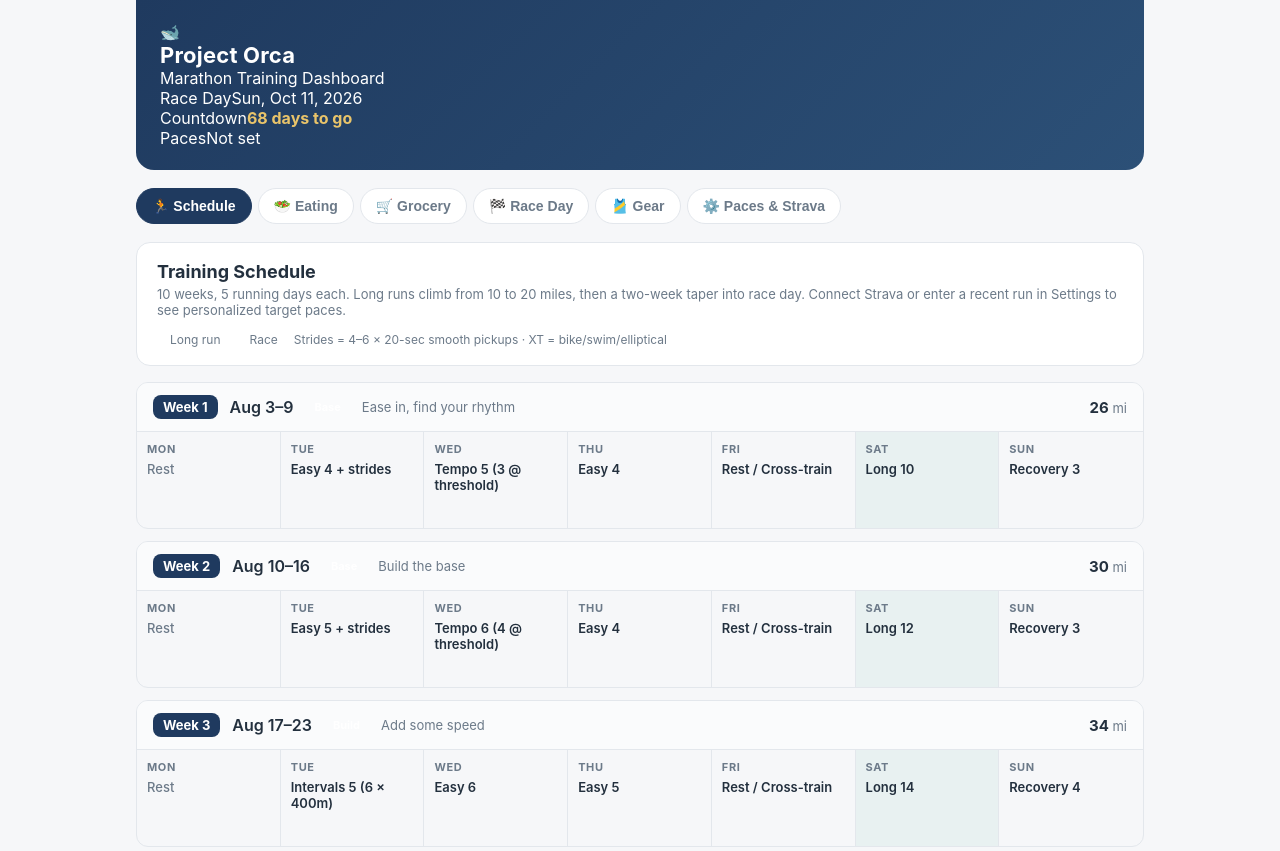
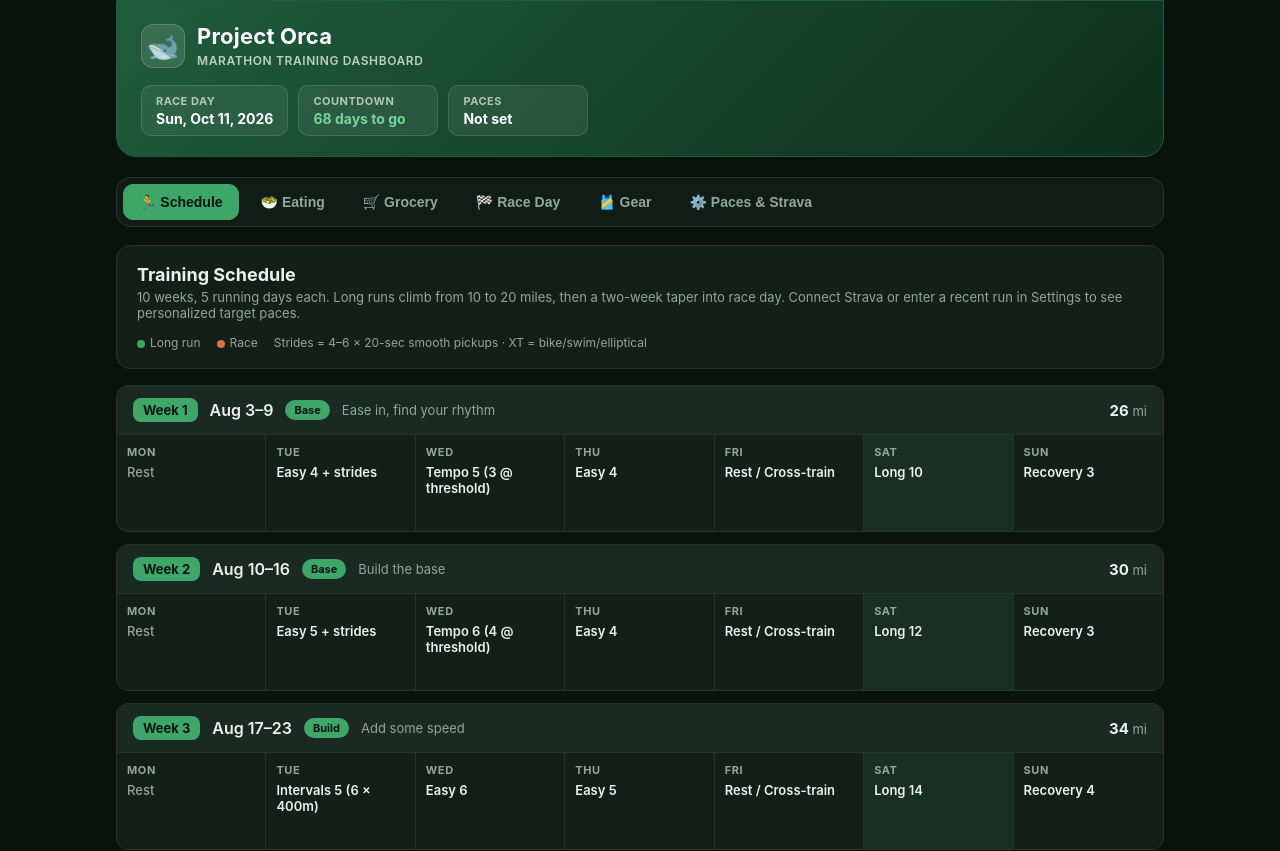
Before and after one commit to HdruryUT/Project-Orca, a React (Vite) app: page / in a window 1280 px wide. Shown: the top 851 px of the page. Built offline with nearby package versions, Linux system fonts and the light colour scheme.

Commit message:
Update styles.css

```diff
--- a/src/styles.css
+++ b/src/styles.css
@@ -1,13 +1,29 @@
 :root {
-  --navy: #1f3a5f;
-  --teal: #2a9d8f;
-  --orange: #e76f51;
-  --sand: #e9c46a;
-  --bg: #f6f7f9;
-  --card: #ffffff;
-  --line: #e3e7ec;
-  --text: #23303e;
-  --muted: #6c7a89;
+  /* Forest green brand palette (dark mode only) */
+  --primary: #3fa66a;
+  --primary-dark: #1f5c3c;
+  --primary-light: #74d69c;
+  --primary-ink: #08150e;
+
+  --warn: #d9a441;
+  --danger: #d9704a;
+
+  --bg: #0a120d;
+  --surface: #101c15;
+  --card: #141f19;
+  --card-alt: #1a2921;
+  --line: #24352b;
+  --text: #e9f2ec;
+  --muted: #8fa89a;
+
+  --phase-base: var(--primary);
+  --phase-build: var(--primary);
+  --phase-cutback: var(--warn);
+  --phase-peak: var(--danger);
+  --phase-taper: var(--warn);
+  --phase-race: var(--danger);
+
+  color-scheme: dark;
 }
 
 * { box-sizing: border-box; }
@@ -20,35 +36,74 @@ body {
   -webkit-font-smoothing: antialiased;
 }
 
-.app { max-width: 1040px; margin: 0 auto; padding: 0 16px 64px; }
+.app { max-width: 1080px; margin: 0 auto; padding: 0 16px 64px; }
 
 /* Header */
 .header {
-  background: linear-gradient(135deg, var(--navy), #2c5077);
+  background: linear-gradient(135deg, var(--primary-dark), #0f2d1e);
+  border: 1px solid var(--primary-dark);
   color: #fff;
-  border-radius: 0 0 18px 18px;
-  padding: 22px 24px;
-  margin-bottom: 18px;
+  border-radius: 0 0 20px 20px;
+  padding: 22px 24px 20px;
+  margin-bottom: 20px;
 }
-.header h1 { margin: 0; font-size: 22px; letter-spacing: 0.2px; }
-.header .meta { margin-top: 6px; font-size: 13px; opacity: 0.9; display: flex; gap: 18px; flex-wrap: wrap; }
-.countdown { font-weight: 700; color: var(--sand); }
+.brand { display: flex; align-items: center; gap: 12px; }
+.brand-mark {
+  font-size: 26px;
+  width: 44px; height: 44px;
+  display: flex; align-items: center; justify-content: center;
+  background: rgba(255, 255, 255, 0.12);
+  border: 1px solid rgba(255, 255, 255, 0.18);
+  border-radius: 12px;
+  flex-shrink: 0;
+}
+.brand-text h1 { margin: 0; font-size: 22px; letter-spacing: 0.2px; }
+.brand-sub { font-size: 12px; color: rgba(255, 255, 255, 0.72); text-transform: uppercase; letter-spacing: 0.6px; font-weight: 600; }
+
+.stat-row {
+  margin-top: 16px;
+  display: flex;
+  gap: 10px;
+  flex-wrap: wrap;
+}
+.stat {
+  display: flex;
+  flex-direction: column;
+  gap: 2px;
+  background: rgba(255, 255, 255, 0.07);
+  border: 1px solid rgba(255, 255, 255, 0.12);
+  border-radius: 10px;
+  padding: 8px 14px;
+  min-width: 140px;
+}
+.stat-label { font-size: 11px; text-transform: uppercase; letter-spacing: 0.5px; color: rgba(255, 255, 255, 0.65); font-weight: 700; }
+.stat-value { font-size: 14px; font-weight: 700; }
+.stat-value.countdown { color: var(--primary-light); }
 
 /* Tabs */
-.tabs { display: flex; gap: 6px; flex-wrap: wrap; margin-bottom: 18px; }
+.tabs {
+  display: flex;
+  gap: 6px;
+  flex-wrap: wrap;
+  margin-bottom: 18px;
+  background: var(--surface);
+  border: 1px solid var(--line);
+  border-radius: 14px;
+  padding: 6px;
+}
 .tab-btn {
-  border: 1px solid var(--line);
-  background: var(--card);
+  border: 1px solid transparent;
+  background: transparent;
   color: var(--muted);
   padding: 9px 15px;
-  border-radius: 999px;
+  border-radius: 10px;
   font-size: 14px;
   font-weight: 600;
   cursor: pointer;
   transition: all 0.15s;
 }
-.tab-btn:hover { border-color: var(--teal); color: var(--teal); }
-.tab-btn.active { background: var(--navy); border-color: var(--navy); color: #fff; }
+.tab-btn:hover { border-color: var(--primary); color: var(--primary-light); }
+.tab-btn.active { background: var(--primary); border-color: var(--primary); color: var(--primary-ink); }
 
 /* Cards */
 .card {
@@ -61,7 +116,7 @@ body {
 .card h2 { margin: 0 0 4px; font-size: 18px; }
 .card .sub { color: var(--muted); font-size: 13px; margin-bottom: 14px; }
 
-.section-title { font-size: 15px; font-weight: 700; color: var(--navy); margin: 18px 0 8px; }
+.section-title { font-size: 15px; font-weight: 700; color: var(--primary-light); margin: 18px 0 8px; }
 
 /* Week block */
 .week {
@@ -69,21 +124,22 @@ body {
   border-radius: 12px;
   margin-bottom: 12px;
   overflow: hidden;
+  background: var(--card);
 }
 .week-head {
   display: flex; align-items: center; gap: 12px;
   padding: 12px 16px;
-  background: #fafbfc;
+  background: var(--card-alt);
   border-bottom: 1px solid var(--line);
 }
 .week-badge {
-  background: var(--navy); color: #fff;
+  background: var(--primary); color: var(--primary-ink);
   border-radius: 8px; padding: 4px 10px;
   font-weight: 700; font-size: 13px; white-space: nowrap;
 }
 .week-dates { font-weight: 600; }
 .week-focus { color: var(--muted); font-size: 13px; }
-.phase-pill { font-size: 11px; font-weight: 700; color: #fff; padding: 3px 9px; border-radius: 999px; }
+.phase-pill { font-size: 11px; font-weight: 700; color: var(--primary-ink); padding: 3px 9px; border-radius: 999px; }
 .week-total { margin-left: auto; font-size: 13px; color: var(--muted); white-space: nowrap; }
 .week-total b { color: var(--text); font-size: 15px; }
 
@@ -96,10 +152,10 @@ body {
 .day:last-child { border-right: none; }
 .day .dow { font-size: 11px; text-transform: uppercase; letter-spacing: 0.6px; color: var(--muted); font-weight: 700; }
 .day .wk-label { font-size: 13px; font-weight: 600; margin-top: 5px; line-height: 1.25; }
-.day .wk-pace { font-size: 12px; color: var(--teal); margin-top: 6px; font-weight: 600; }
+.day .wk-pace { font-size: 12px; color: var(--primary-light); margin-top: 6px; font-weight: 600; }
 .day.rest .wk-label { color: var(--muted); font-weight: 500; }
-.day.long { background: rgba(42,157,143,0.07); }
-.day.race { background: rgba(231,111,81,0.10); }
+.day.long { background: rgba(63, 166, 106, 0.12); }
+.day.race { background: rgba(217, 112, 74, 0.14); }
 .dot { display:inline-block; width:8px; height:8px; border-radius:50%; margin-right:5px; vertical-align:middle; }
 
 @media (max-width: 760px) {
@@ -110,19 +166,19 @@ body {
 /* Tables */
 table.grid { width: 100%; border-collapse: collapse; font-size: 14px; }
 table.grid th, table.grid td { text-align: left; padding: 10px 12px; border-bottom: 1px solid var(--line); vertical-align: top; }
-table.grid th { background: var(--teal); color: #fff; font-size: 12px; text-transform: uppercase; letter-spacing: 0.5px; }
-table.grid tr:nth-child(even) td { background: #fafbfc; }
-table.grid td.when { font-weight: 700; color: var(--navy); white-space: nowrap; }
+table.grid th { background: var(--primary); color: var(--primary-ink); font-size: 12px; text-transform: uppercase; letter-spacing: 0.5px; }
+table.grid tr:nth-child(even) td { background: var(--card-alt); }
+table.grid td.when { font-weight: 700; color: var(--primary-light); white-space: nowrap; }
 
 /* Checklists */
 .check-group { margin-bottom: 16px; }
-.check-group h3 { font-size: 13px; text-transform: uppercase; letter-spacing: 0.6px; color: #fff; background: var(--teal); border-radius: 8px; padding: 7px 12px; margin: 0 0 8px; }
+.check-group h3 { font-size: 13px; text-transform: uppercase; letter-spacing: 0.6px; color: var(--primary-ink); background: var(--primary); border-radius: 8px; padding: 7px 12px; margin: 0 0 8px; }
 .check {
   display: flex; align-items: flex-start; gap: 10px;
   padding: 8px 10px; border-radius: 8px; cursor: pointer;
 }
-.check:hover { background: #fafbfc; }
-.check input { margin-top: 3px; width: 16px; height: 16px; accent-color: var(--teal); cursor: pointer; }
+.check:hover { background: var(--card-alt); }
+.check input { margin-top: 3px; width: 16px; height: 16px; accent-color: var(--primary); cursor: pointer; }
 .check .name { font-weight: 600; }
 .check .note { color: var(--muted); font-size: 13px; }
 .check.done .name, .check.done .note { text-decoration: line-through; opacity: 0.55; }
@@ -131,39 +187,42 @@ table.grid td.when { font-weight: 700; color: var(--navy); white-space: nowrap;
 .grocery-cols .check-group { break-inside: avoid; }
 
 .progress { font-size: 13px; color: var(--muted); margin-bottom: 10px; }
-.progress b { color: var(--teal); }
+.progress b { color: var(--primary-light); }
 .btn {
-  border: none; background: var(--teal); color: #fff;
+  border: none; background: var(--primary); color: var(--primary-ink);
   padding: 9px 16px; border-radius: 9px; font-weight: 600; cursor: pointer; font-size: 14px;
 }
-.btn:hover { background: #248277; }
-.btn.ghost { background: #fff; color: var(--navy); border: 1px solid var(--line); }
-.btn.ghost:hover { border-color: var(--teal); color: var(--teal); }
+.btn:hover { background: var(--primary-light); }
+.btn.ghost { background: transparent; color: var(--text); border: 1px solid var(--line); }
+.btn.ghost:hover { border-color: var(--primary); color: var(--primary-light); }
 .btn.small { padding: 6px 12px; font-size: 13px; }
 .btn-row { display: flex; gap: 10px; flex-wrap: wrap; margin-top: 6px; }
 
 .input, .select {
+  background: var(--card-alt);
+  color: var(--text);
   border: 1px solid var(--line); border-radius: 9px; padding: 9px 11px; font-size: 14px; width: 100%;
 }
+.input::placeholder { color: var(--muted); }
 .field { margin-bottom: 12px; }
 .field label { display: block; font-size: 13px; font-weight: 600; margin-bottom: 5px; }
 .field .hint { font-size: 12px; color: var(--muted); margin-top: 4px; }
 
 .zones-grid { display: grid; grid-template-columns: repeat(auto-fit, minmax(150px, 1fr)); gap: 10px; margin-top: 12px; }
 .zone {
-  border: 1px solid var(--line); border-radius: 10px; padding: 10px 12px; background: #fafbfc;
+  border: 1px solid var(--line); border-radius: 10px; padding: 10px 12px; background: var(--card-alt);
 }
 .zone .z-label { font-size: 12px; color: var(--muted); text-transform: uppercase; letter-spacing: 0.5px; }
-.zone .z-pace { font-size: 18px; font-weight: 700; color: var(--navy); }
+.zone .z-pace { font-size: 18px; font-weight: 700; color: var(--primary-light); }
 .zone .z-unit { font-size: 12px; color: var(--muted); }
 
 .banner {
   border-radius: 10px; padding: 12px 14px; font-size: 13px; margin-bottom: 14px;
 }
-.banner.info { background: rgba(42,157,143,0.1); color: #1c6c62; }
-.banner.warn { background: rgba(231,111,81,0.12); color: #b24a30; }
-.banner.strava { background: #fff3ec; color: #b24a30; border: 1px solid #f6d3c3; }
+.banner.info { background: rgba(63, 166, 106, 0.14); color: var(--primary-light); border: 1px solid rgba(63, 166, 106, 0.3); }
+.banner.warn { background: rgba(217, 112, 74, 0.14); color: #f0b79a; border: 1px solid rgba(217, 112, 74, 0.32); }
+.banner.strava { background: rgba(217, 112, 74, 0.12); color: #f0b79a; border: 1px solid rgba(217, 112, 74, 0.32); }
 
-.callout { border-left: 4px solid var(--orange); padding: 10px 14px; background: rgba(231,111,81,0.06); border-radius: 0 8px 8px 0; font-size: 13px; color: #8a4630; }
+.callout { border-left: 4px solid var(--danger); padding: 10px 14px; background: rgba(217, 112, 74, 0.08); border-radius: 0 8px 8px 0; font-size: 13px; color: #e8c3ae; }
 .legend { display: flex; gap: 16px; flex-wrap: wrap; font-size: 12px; color: var(--muted); margin-top: 8px; }
 .footer { text-align: center; color: var(--muted); font-size: 12px; margin-top: 24px; }
```
